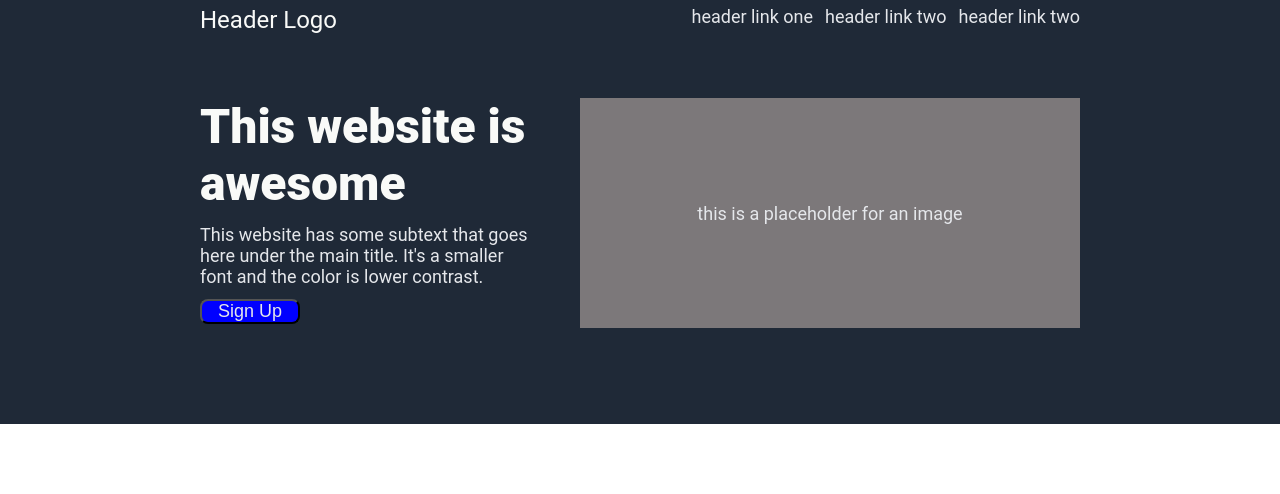
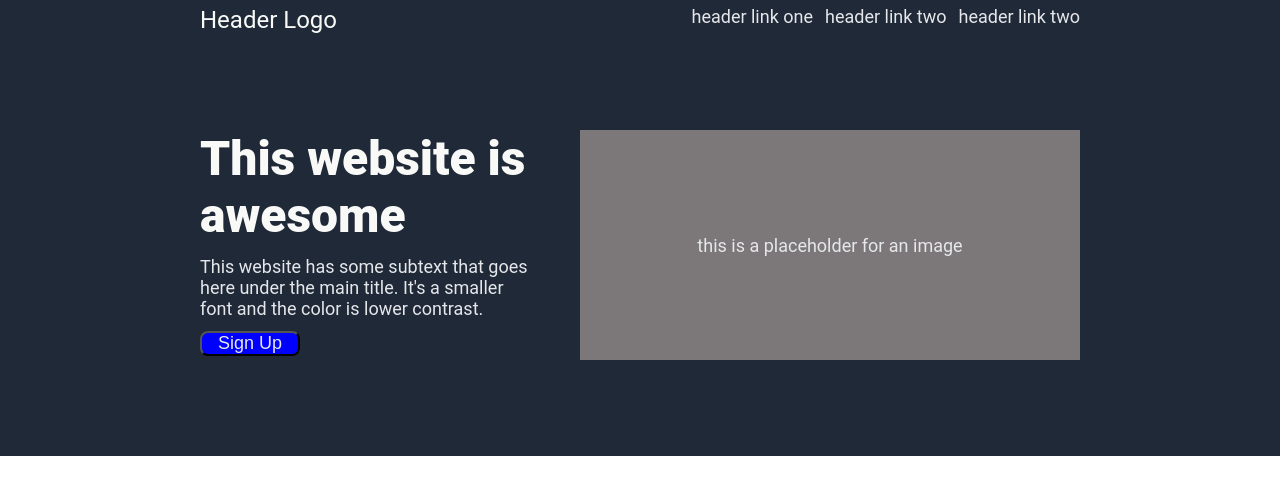
Before and after one commit to mn-chetan/landing-page, a plain HTML site: page index.html in a window 1280 px wide. Drawn offline with Linux system fonts and the light colour scheme.

Commit message:
Adjust margin-top for .main class selector
Increase spacing for a neater and more readable presentation layout

```diff
--- a/style.css
+++ b/style.css
@@ -23,7 +23,7 @@
   justify-content: space-between;
   align-items: stretch;
   gap: 48px;
-  margin-top: 64px;
+  margin-top: 96px;
 }
 
 .header {
```
